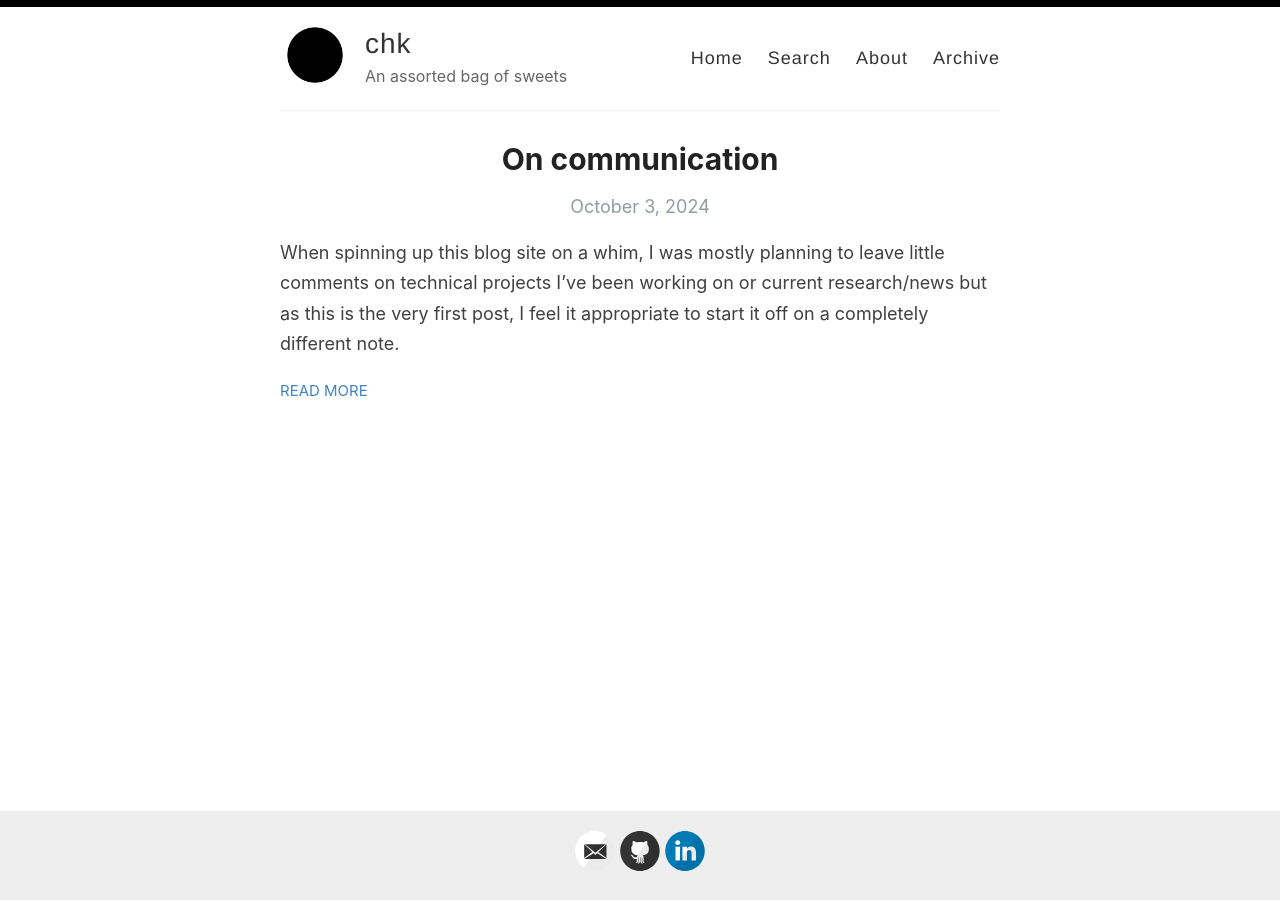
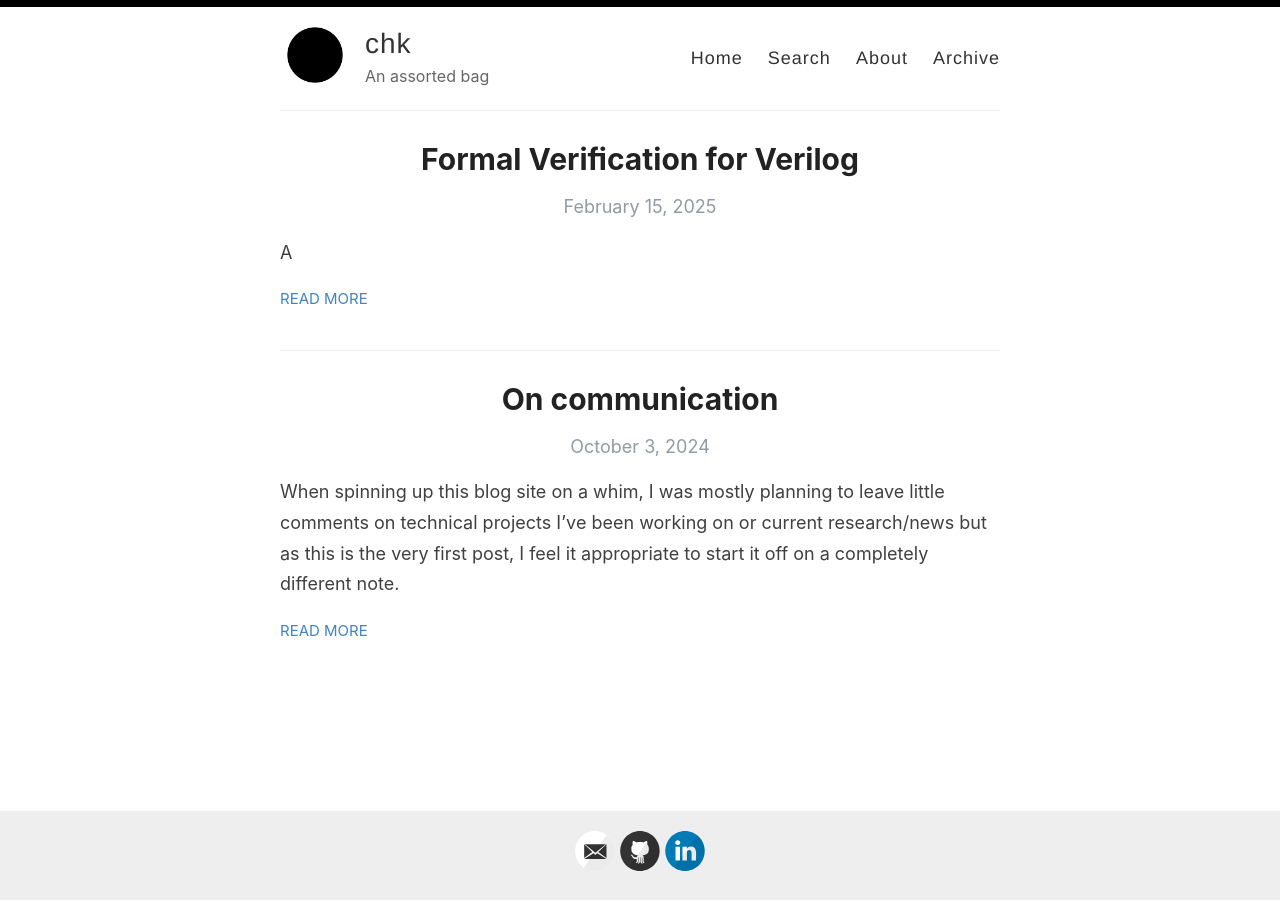
Before and after one commit to cheickdo/cheickdo.github.io, a Jekyll site: the page built from index.html, in a window 1280 px wide. Built offline with Jekyll 4.4.1, drawn with Linux system fonts in a browser that asks for light colours; the list of posts is cut into pages by our own code.

Commit message:
Updating hello world post

```diff
--- a/_config.yml
+++ b/_config.yml
@@ -9,7 +9,7 @@ name: chk
 author: Cheickdo
 
 # Short bio or description (displayed in the header)
-description: An assorted bag of sweets
+description: An assorted bag
 
 # URL of your avatar or profile pic (you could use your GitHub profile pic)
 avatar: /images/circle.png
--- /dev/null
+++ b/_posts/2025-2-15-FormalVerification.md
@@ -0,0 +1,6 @@
+---
+layout: post
+title: Formal Verification for Verilog
+---
+
+A
```
Also changed, not shown: _pages/about.md (+1 -1 lines), _posts/2024-10-3-Hello-World copy.md (renamed from _posts/2024-10-3-Hello-World.md, +1 -1 lines).
